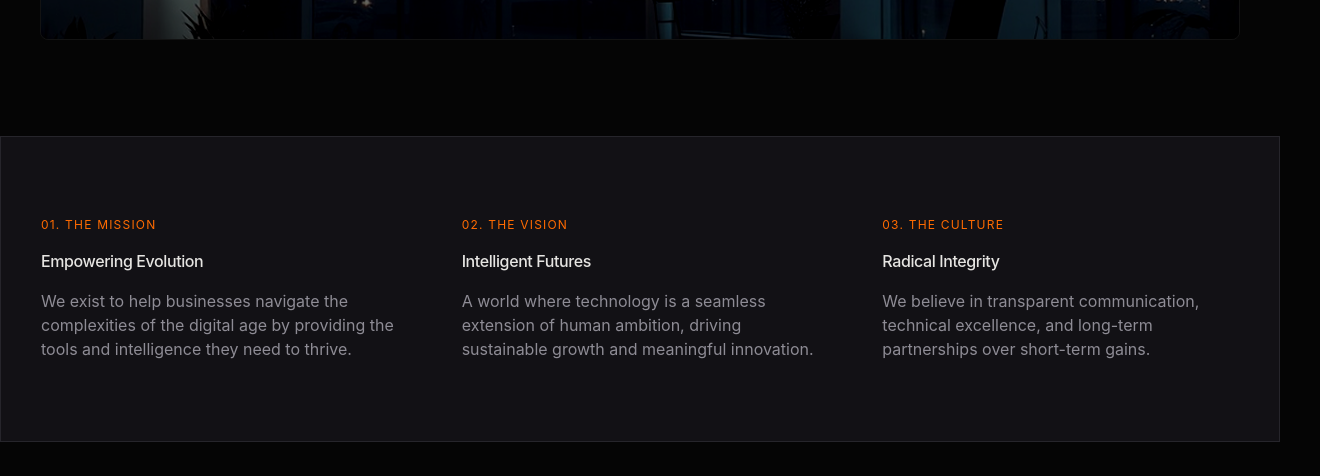
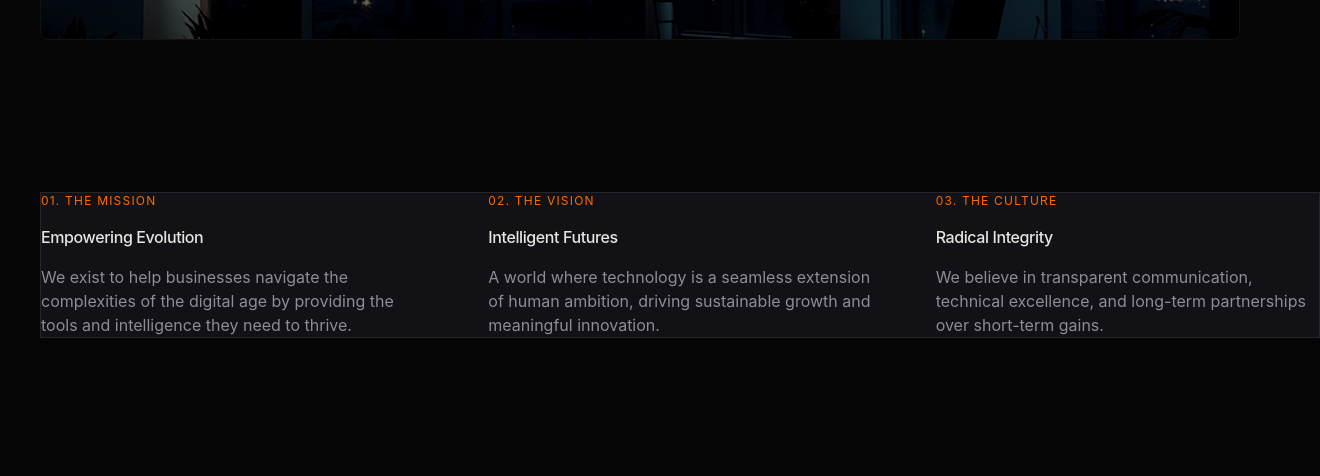
Before and after one commit to cyndylove1/edoubleone, a React (Vite) app: page /about in a window 1280 px wide. Shown: the part 1020-1496 px from the top of the page, 1320 px wide, since content can reach past the window. Built offline with nearby package versions, Linux system fonts and the light colour scheme.

Commit message:
completed

```diff
--- a/src/components/features.tsx
+++ b/src/components/features.tsx
@@ -33,7 +33,7 @@ const features: FeatureItem[] = [
 
 const Features: React.FC = () => {
   return (
-    <section className="w-full bg-[#121115] border border-[#26252B] text-white px-4 md:px-10 py-20">
+    <section className="w-full bg-[#121115] border border-[#26252B] text-white mx-4 md:mx-10 my-14">
       <div className="max-w-7xl mx-auto grid grid-cols-1 md:grid-cols-3 gap-12 lg:gap-16">
         {features.map((feature) => (
           <div key={feature.number} className="flex flex-col space-y-4">
```
